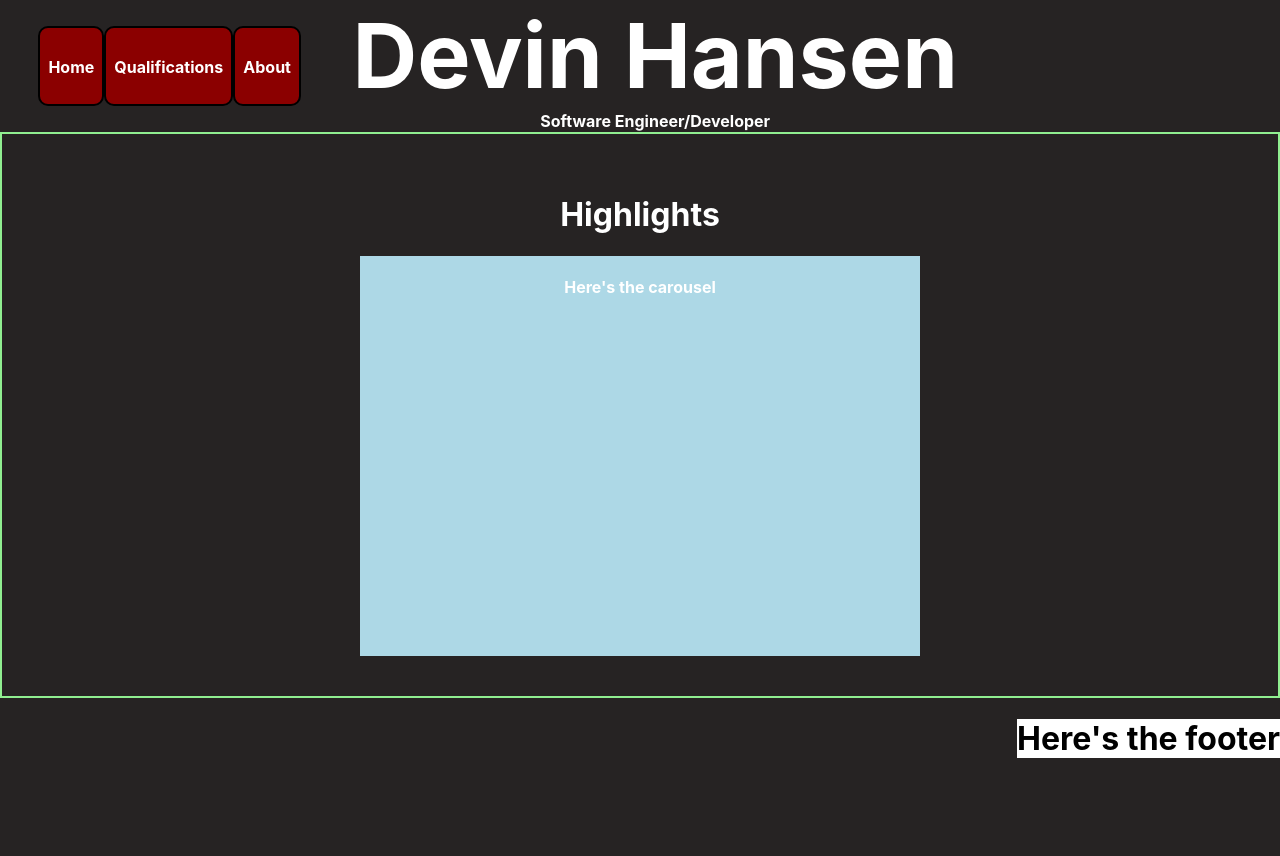
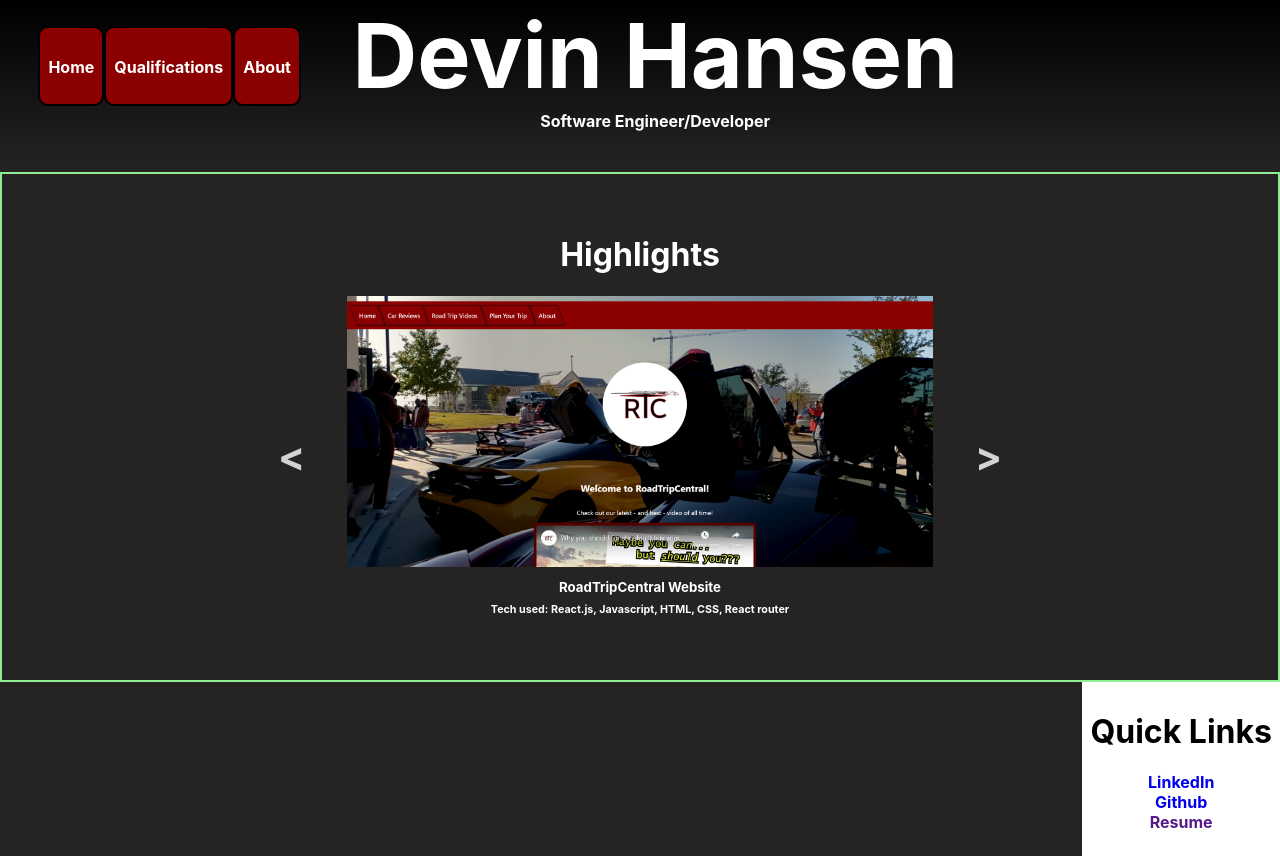
Before and after one commit to caution73/Devin-Hansen-Portfolio, a React (Create React App) app: page /Home in a window 1280 px wide. Before the commit the page ends 800 px from the top, so only its background shows below. Built offline with nearby package versions, Linux system fonts and the light colour scheme.

Commit message:
Added footer links, image carousel, background gradient on header.

```diff
--- a/src/App.css
+++ b/src/App.css
@@ -12,6 +12,9 @@ header {
   display: flex;
   justify-content: center;
   align-items: center;
+  background-color: black;
+  background-image: linear-gradient(black, rgb(38, 35, 35));
+  padding-bottom: 5vh;
 }
 
 #headerText {
@@ -49,6 +52,14 @@ header {
   color: white;
 }
 
+.qualificationsPage {
+  padding-bottom: 3vh;
+}
+
+a {
+  text-decoration: none;
+}
+
 .skillsContainer {
   display: flex;
   justify-content: center;
@@ -76,7 +87,7 @@ footer {
 .carousel {
   background-color: lightblue;
   height: 50vh;
-  width: 70vh;
+  width: 70vw;
 }
 
 #homePage {
@@ -110,3 +121,57 @@ ul {
   width: 80%;
   margin-left: 10%;
 }
+
+footer > a > h4 {
+  margin: 0;
+}
+
+footer {
+  padding: 1vh;
+  padding-bottom: 3vh;
+
+}
+
+.imgCarouselContainer {
+  position: relative;
+  width: 70%;
+  display: flex;
+  justify-content: center;
+  align-items: center;
+  overflow: hidden;
+  margin-bottom: 3vh;
+}
+
+.imageArrow {
+  position: absolute;
+  z-index: 10;
+  cursor: pointer;
+  color: lightgrey;
+  font-size: 5vh;
+  font-weight:bold;
+  display: flex;
+  text-align: center;
+  background-color: rgba(38, 36, 36, 0.5);
+}
+
+.imageArrow:hover,
+.imageArrow:focus{
+  background-color: rgba(0, 0, 0, 0.7);
+  color: white;
+}
+
+#imageArrowLeft {
+  right: 90%;
+}
+
+#imageArrowRight {
+  left: 90%;
+}
+
+h5 {
+  margin: 1vh;
+}
+
+h6 {
+  margin: 0;
+}
--- /dev/null
+++ b/src/assets/CarouselImages.js
@@ -0,0 +1,13 @@
+const CarouselImages = [
+    {
+        imgTitle: "RoadTripCentral Website",
+        alt:"RoadTripCentral's home page.",
+        tech: "React.js, Javascript, HTML, CSS, React router",
+        url:"RoadTripCentralHome--Screenshot.PNG",
+        link:"https://caution73-roadtripcentral-site.netlify.app/"
+    }
+]
+
+
+
+module.exports = CarouselImages
--- a/src/components/Carousel.js
+++ b/src/components/Carousel.js
@@ -1,7 +1,59 @@
-export default function Carousel() {
-    return(
-        <div className="carousel">
-            <h4>Here's the carousel</h4>
+import { useState } from "react";
+
+export default function Carousel({ images }) {
+  const [currentImage, setCurrentImage] = useState(0);
+
+  let length = images && images.length;
+
+  const nextSlide = () => {
+    // Switch the displayed image to the next image in the array.
+    setCurrentImage(currentImage === length - 1 ? 0 : currentImage + 1);
+  };
+
+  const prevSlide = () => {
+    // Switch the displayed image to the previous image in the array.
+    setCurrentImage(currentImage === 0 ? length - 1 : currentImage - 1);
+  };
+
+  console.log("images", images);
+  console.log(typeof images);
+  //console.log(images && images.length)
+  console.log(currentImage);
+  //console.log(length)
+  if (images) {
+    return (
+      <section className="imgCarouselContainer">
+        <div className="imageArrow" id="imageArrowLeft" onClick={prevSlide}>
+          &lt;
         </div>
-    )
+        <div className="imageArrow" id="imageArrowRight" onClick={nextSlide}>
+          &gt;
+        </div>
+        {images?.map((image, idx) => {
+          // For each image, create the image and check to see if it should be displayed as current Image.
+          return (
+            <div className="carouselWrapper">
+              <a href={image.link} target="_blank">
+                <div
+                  className={idx === currentImage ? "imgActive" : "imgInactive"}
+                  key={idx}
+                >
+                  {idx === currentImage && (
+                    <img
+                      className="carouselImg"
+                      src={image.url}
+                      alt={image.alt}
+                      width="70%"
+                    />
+                  )}
+                </div>
+              </a>
+              <h5>{image.imgTitle}</h5>
+              <h6>Tech used: {image.tech}</h6>
+            </div>
+          );
+        })}
+      </section>
+    );
+  }
 }
--- a/src/components/Footer.js
+++ b/src/components/Footer.js
@@ -2,7 +2,10 @@ export default function Footer(){
     // let showFooter = true;
     return(
         <footer>
-            <h1>Here's the footer</h1>
+            <h1>Quick Links</h1>
+            <a href="https://www.linkedin.com/in/devin-hansen-16194a91/" target='_blank'><h4>LinkedIn</h4></a>
+            <a href="https://github.com/caution73?tab=repositories" target='_blank'><h4>Github</h4></a>
+            <a href="" target='_blank'><h4>Resume</h4></a>
         </footer>
     )
 }
--- a/src/pages/Home.js
+++ b/src/pages/Home.js
@@ -1,10 +1,11 @@
 import Carousel from "../components/Carousel";
+import CarouselImages from "../assets/CarouselImages";
 
 export default function Home(){
     return(
         <div id="homePage">
             <h1>Highlights</h1>
-            <Carousel />
+            <Carousel images={CarouselImages}/>
         </div>
     )
 }
--- a/src/pages/Qualifications.js
+++ b/src/pages/Qualifications.js
@@ -27,7 +27,7 @@ export default function Qualifications() {
     "Critical Thinking",
   ];
   return (
-    <div>
+    <div className="qualificationsPage">
       <h4>Here are my qualifications</h4>
       <div className="skillsContainer">
         <div className="techSkills">
```
Also changed, not shown: public/RoadTripCentralHome--Screenshot.PNG (added).
